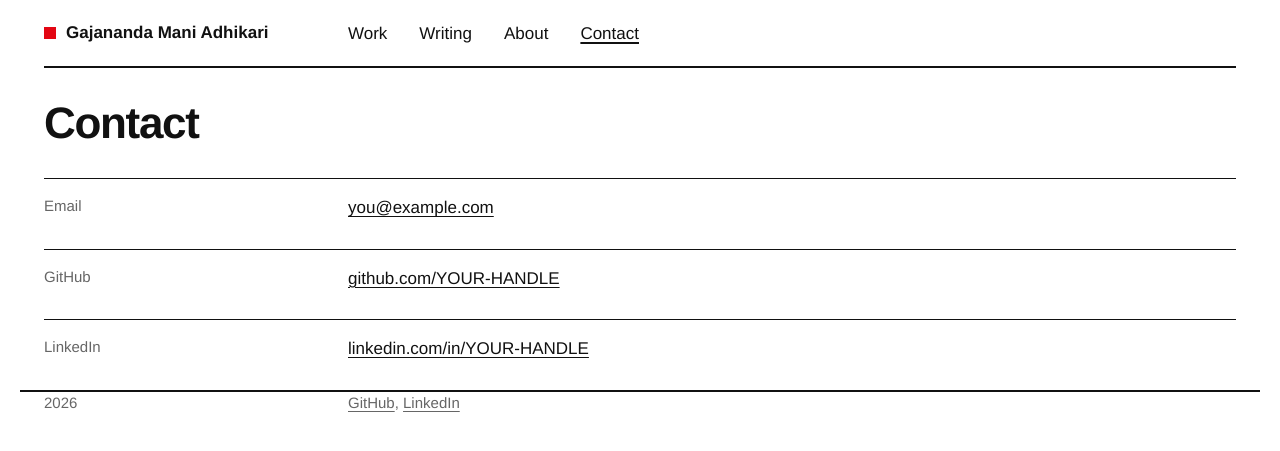
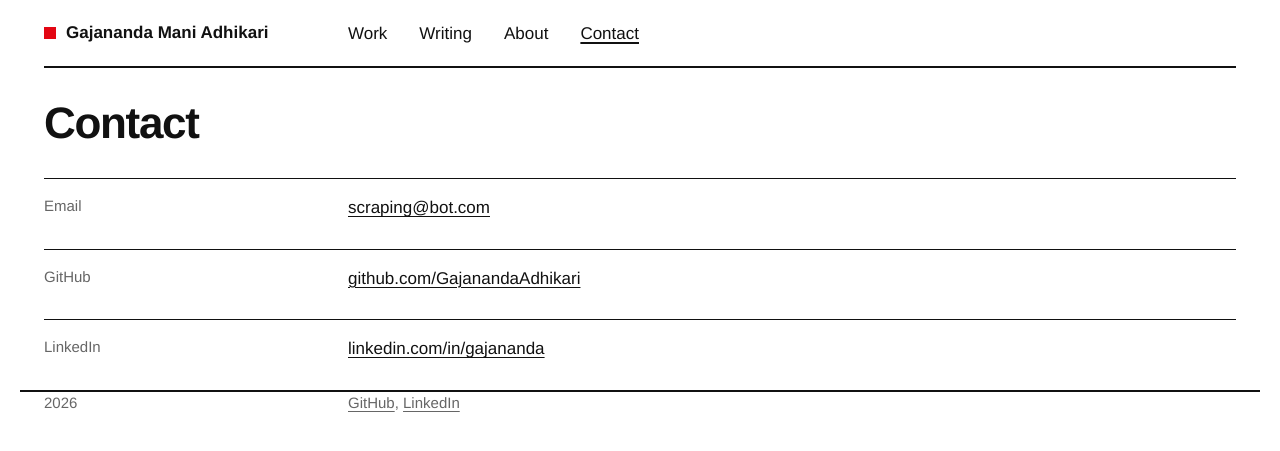
Before and after one commit to GajanandaAdhikari/personalweb, a Jekyll site: the page built from contact.html, in a window 1280 px wide. Shown: the top 451 px of the page. Built offline with Jekyll 4.4.1, drawn with Linux system fonts in a browser that asks for light colours.

Commit message:
Update information in _config.yml

```diff
--- a/_config.yml
+++ b/_config.yml
@@ -1,7 +1,7 @@
 title: Gajananda Mani Adhikari
 description: Cloud and security engineer. Projects, research and writing.
-url: "https://example.com"   # your custom domain
-email: you@example.com
+url: "https://gajananda.com.np"   # your custom domain
+email: scraping@bot.com
 permalink: /writing/:year/:title/
 exclude: [README.md]
 nav:
@@ -10,5 +10,5 @@ nav:
   - {title: About, url: /about/}
   - {title: Contact, url: /contact/}
 links:
-  - {title: GitHub, url: "https://github.com/YOUR-HANDLE"}
-  - {title: LinkedIn, url: "https://www.linkedin.com/in/YOUR-HANDLE"}
+  - {title: GitHub, url: "https://github.com/GajanandaAdhikari"}
+  - {title: LinkedIn, url: "https://www.linkedin.com/in/gajananda"}
```
